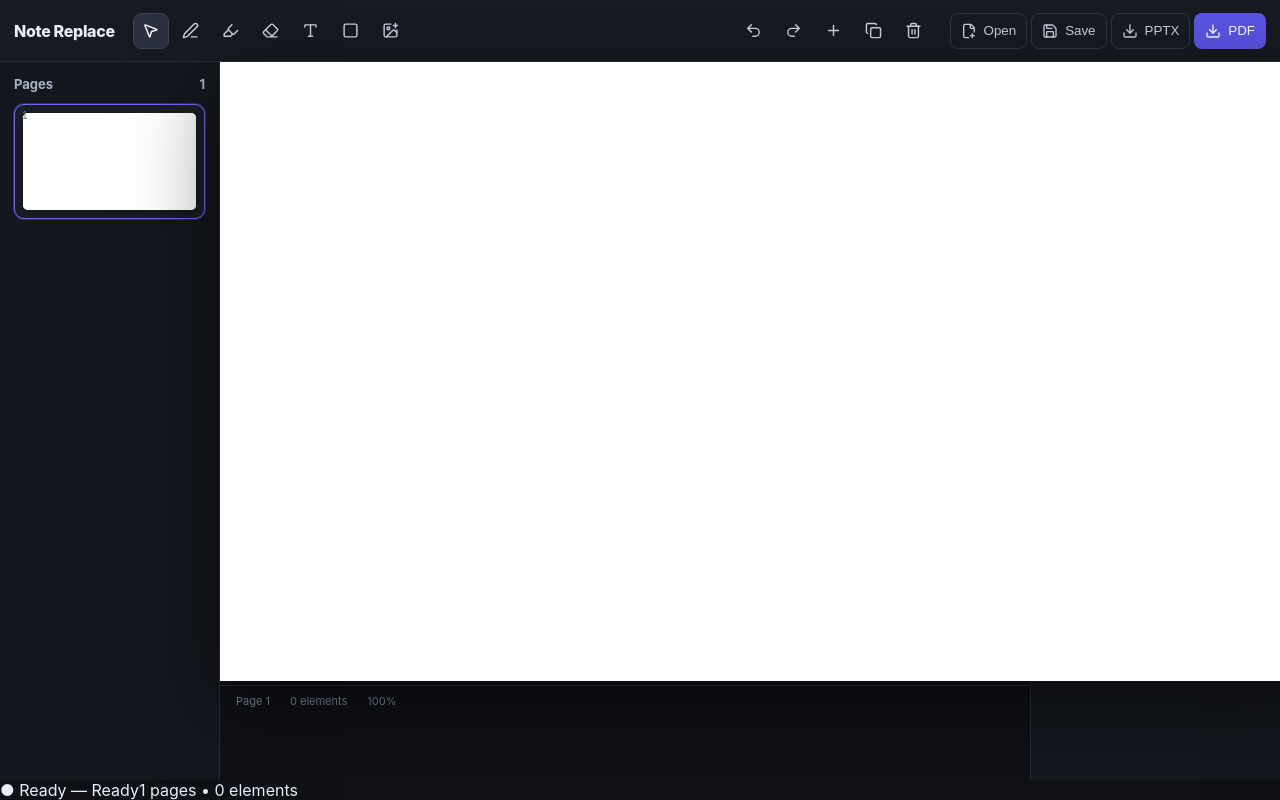
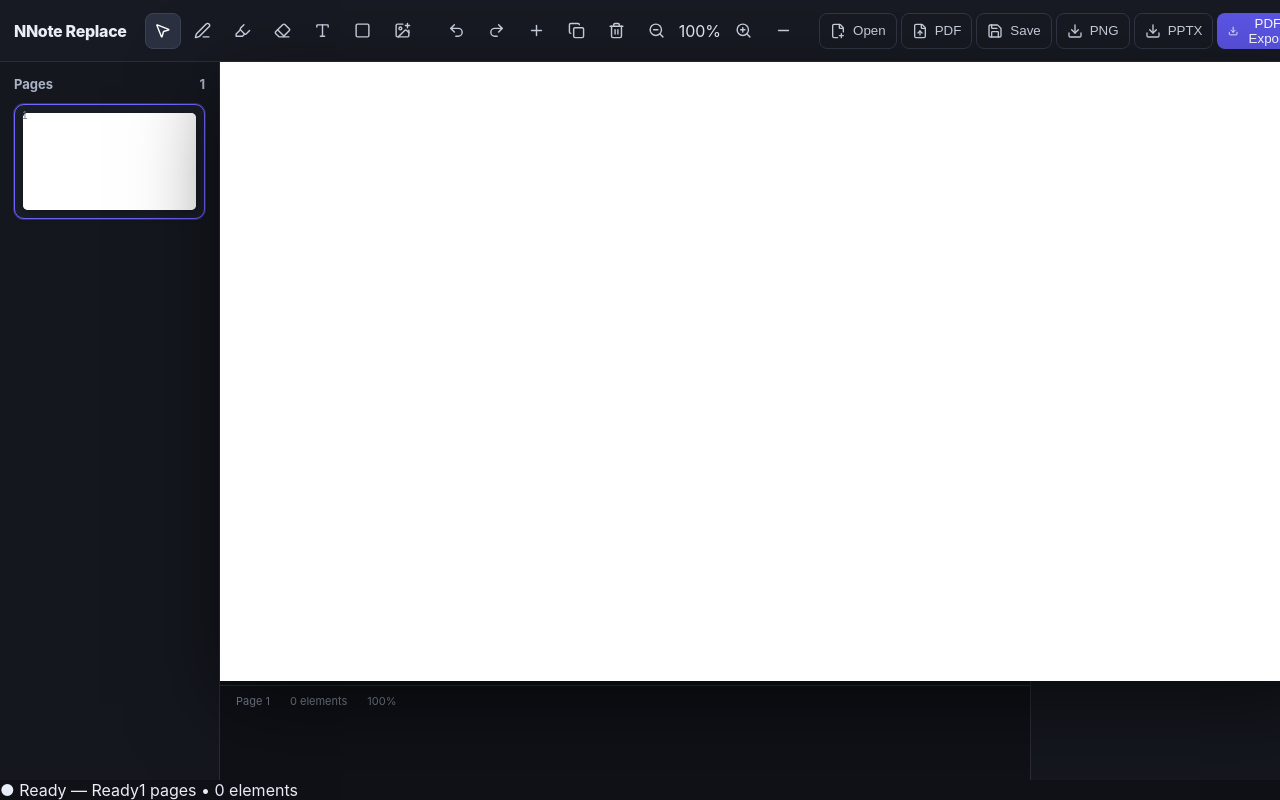
Before and after one commit to labsadik/desktop-digital-board, a React (Vite) app: page / in a window 1280 px wide. Shown: the top 800 px of the page. Built offline with nearby package versions, Linux system fonts and the light colour scheme.

Commit message:
fix: wire every toolbar action including undo redo zoom imports and exports

```diff
--- a/src/components/Toolbar.tsx
+++ b/src/components/Toolbar.tsx
@@ -1,8 +1,59 @@
-import { Copy, Download, Eraser, FilePlus2, Highlighter, ImagePlus, MousePointer2, PenLine, Plus, Save, Square, Trash2, Type, Undo2, Redo2 } from 'lucide-react'
+import { Copy, Download, Eraser, FilePlus2, FileUp, Highlighter, ImagePlus, Minus, MousePointer2, PenLine, Plus, Redo2, Save, Square, Trash2, Type, Undo2, ZoomIn, ZoomOut } from 'lucide-react'
+import type { ReactNode } from 'react'
 import { useEditorStore } from '../stores/editor.store'
-import type { ReactNode } from 'react'
-export function Toolbar({onSave,onOpen,onExportPptx,onExportPdf,onImage}:{onSave:()=>void;onOpen:()=>void;onExportPptx:()=>void;onExportPdf:()=>void;onImage:()=>void}){
- const tool=useEditorStore(s=>s.tool),setTool=useEditorStore(s=>s.setTool),addPage=useEditorStore(s=>s.addPage),duplicatePage=useEditorStore(s=>s.duplicatePage),deletePage=useEditorStore(s=>s.deletePage)
- const button=(name:string,icon:ReactNode,onClick:()=>void,active=false)=><button title={name} className={`tool ${active?'active':''}`} onClick={onClick}>{icon}</button>
- return <header className="topbar"><div className="brand">Note Replace</div><div className="toolbar-group">{button('Select',<MousePointer2 size={17}/>,()=>setTool('select'),tool==='select')}{button('Pen',<PenLine size={17}/>,()=>setTool('pen'),tool==='pen')}{button('Highlighter',<Highlighter size={17}/>,()=>setTool('pen'))}{button('Eraser',<Eraser size={17}/>,()=>setTool('eraser'),tool==='eraser')}{button('Text',<Type size={17}/>,()=>setTool('text'),tool==='text')}{button('Rectangle',<Square size={17}/>,()=>setTool('shape'),tool==='shape')}{button('Image',<ImagePlus size={17}/>,onImage)}</div><div className="toolbar-group center-actions">{button('Undo',<Undo2 size={17}/>,()=>{})}{button('Redo',<Redo2 size={17}/>,()=>{})}{button('Add page',<Plus size={17}/>,addPage)}{button('Duplicate page',<Copy size={17}/>,duplicatePage)}{button('Delete page',<Trash2 size={17}/>,deletePage)}</div><div className="toolbar-group end-actions"><button className="secondary" onClick={onOpen}><FilePlus2 size={16}/> Open</button><button className="secondary" onClick={onSave}><Save size={16}/> Save</button><button className="secondary" onClick={onExportPptx}><Download size={16}/> PPTX</button><button className="primary" onClick={onExportPdf}><Download size={16}/> PDF</button></div></header>
+
+interface Props {
+  onSave: () => void
+  onOpen: () => void
+  onImportPdf: () => void
+  onExportPptx: () => void
+  onExportPdf: () => void
+  onExportPng: () => void
+  onImage: () => void
 }
+
+export function Toolbar({ onSave, onOpen, onImportPdf, onExportPptx, onExportPdf, onExportPng, onImage }: Props) {
+  const tool = useEditorStore((s) => s.tool)
+  const setTool = useEditorStore((s) => s.setTool)
+  const addPage = useEditorStore((s) => s.addPage)
+  const duplicatePage = useEditorStore((s) => s.duplicatePage)
+  const deletePage = useEditorStore((s) => s.deletePage)
+  const undo = useEditorStore((s) => s.undo)
+  const redo = useEditorStore((s) => s.redo)
+  const zoom = useEditorStore((s) => s.zoom)
+  const setZoom = useEditorStore((s) => s.setZoom)
+
+  const button = (name: string, icon: ReactNode, onClick: () => void, active = false, disabled = false) => <button type="button" title={name} aria-label={name} className={`tool ${active ? 'active' : ''}`} disabled={disabled} onClick={onClick}>{icon}</button>
+
+  return <header className="topbar">
+    <div className="brand"><span className="brand-mark">N</span><span>Note Replace</span></div>
+    <div className="toolbar-group primary-tools">
+      {button('Select / move', <MousePointer2 size={17} />, () => setTool('select'), tool === 'select')}
+      {button('Pen', <PenLine size={17} />, () => setTool('pen'), tool === 'pen')}
+      {button('Highlighter', <Highlighter size={17} />, () => setTool('highlighter'), tool === 'highlighter')}
+      {button('Eraser', <Eraser size={17} />, () => setTool('eraser'), tool === 'eraser')}
+      {button('Text', <Type size={17} />, () => setTool('text'), tool === 'text')}
+      {button('Rectangle', <Square size={17} />, () => setTool('shape'), tool === 'shape')}
+      {button('Add image', <ImagePlus size={17} />, onImage)}
+    </div>
+    <div className="toolbar-group center-actions">
+      {button('Undo', <Undo2 size={17} />, undo)}
+      {button('Redo', <Redo2 size={17} />, redo)}
+      {button('Add page', <Plus size={17} />, addPage)}
+      {button('Duplicate page', <Copy size={17} />, duplicatePage)}
+      {button('Delete page', <Trash2 size={17} />, deletePage)}
+      {button('Zoom out', <ZoomOut size={17} />, () => setZoom(zoom - 0.1))}
+      <span className="zoom-value">{Math.round(zoom * 100)}%</span>
+      {button('Zoom in', <ZoomIn size={17} />, () => setZoom(zoom + 0.1))}
+      {button('Reset zoom', <Minus size={17} />, () => setZoom(1))}
+    </div>
+    <div className="toolbar-group end-actions">
+      <button type="button" className="secondary" onClick={onOpen}><FilePlus2 size={16} />Open</button>
+      <button type="button" className="secondary" onClick={onImportPdf}><FileUp size={16} />PDF</button>
+      <button type="button" className="secondary" onClick={onSave}><Save size={16} />Save</button>
+      <button type="button" className="secondary" onClick={onExportPng}><Download size={16} />PNG</button>
+      <button type="button" className="secondary" onClick={onExportPptx}><Download size={16} />PPTX</button>
+      <button type="button" className="primary" onClick={onExportPdf}><Download size={16} />PDF Export</button>
+    </div>
+  </header>
+}
```
